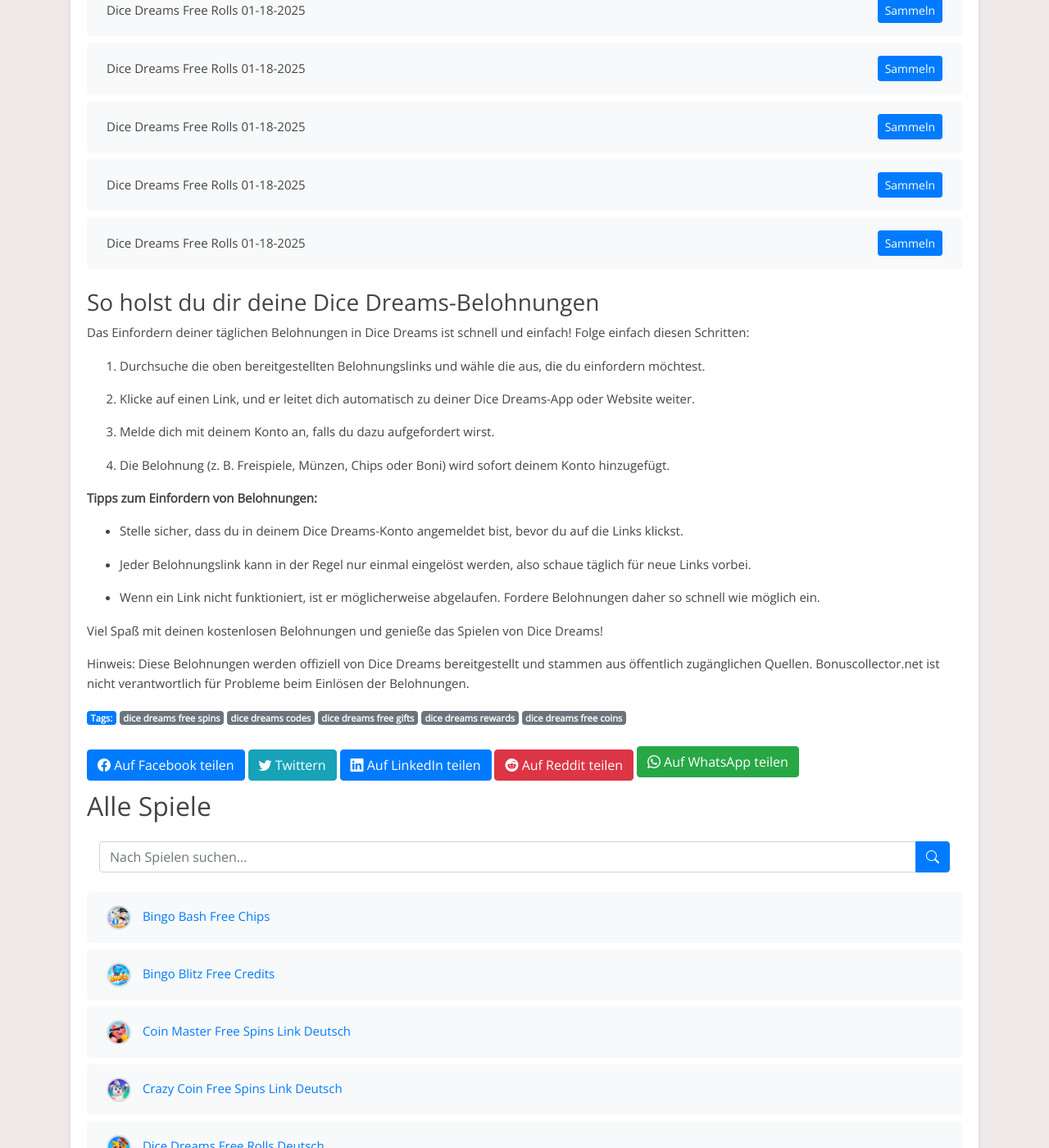
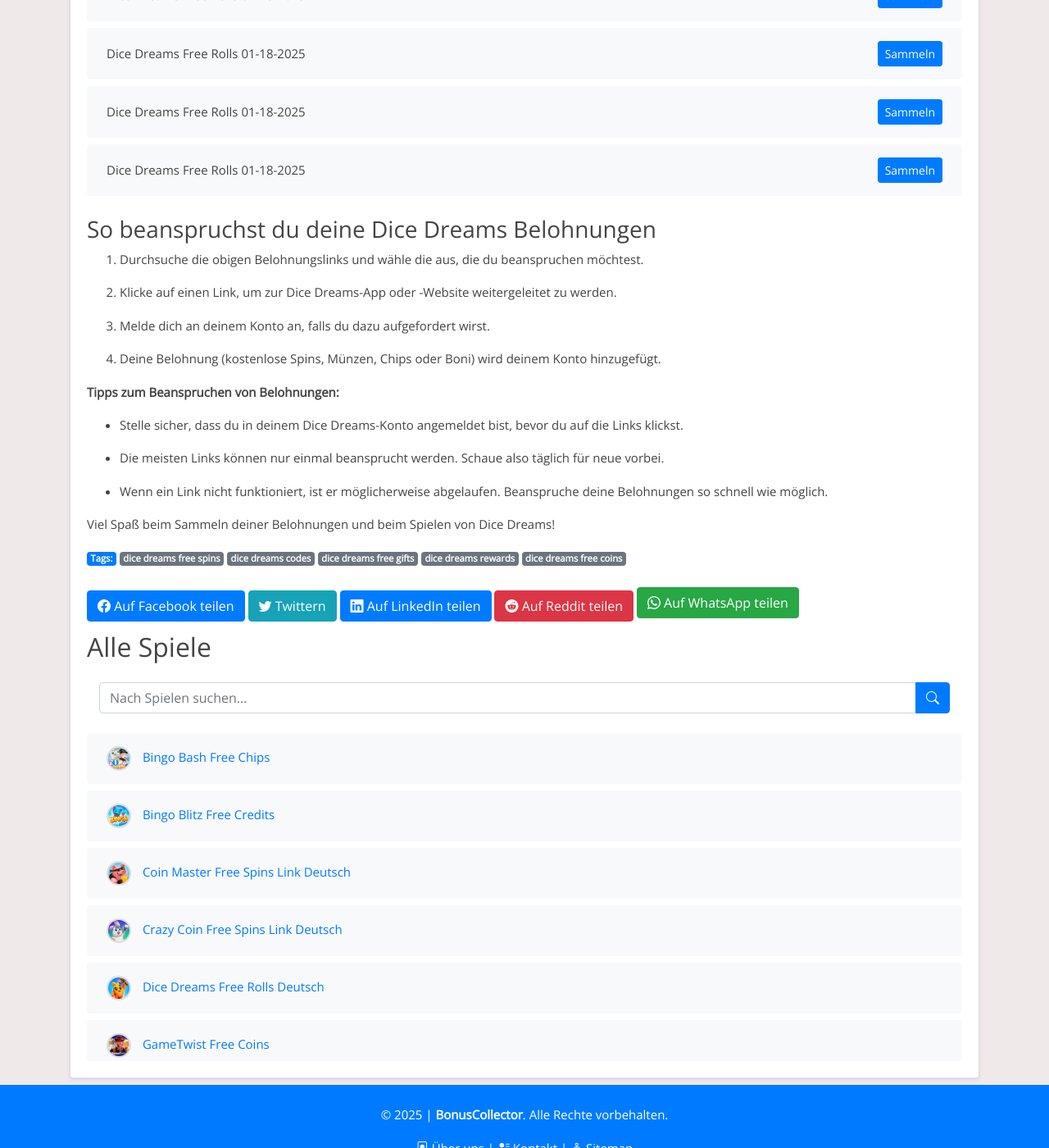
Before and after one commit to Prollad99/bs-de, a Jekyll site: the page built from _posts/2025-01-18-dice-dreams.md, in a window 1280 px wide and 1400 px high, scrolled down 7388 px. Shown: the whole window at 82% size. Built offline with Jekyll 4.4.1, drawn with Linux system fonts in a browser that asks for light colours; some of the changed text lies outside the part shown.

Commit message:
Update dice-dreams reward links, content, and modification timestamp

```diff
--- a/_includes/dice-dreams_footer.html
+++ b/_includes/dice-dreams_footer.html
@@ -1,27 +1,22 @@
-### So holst du dir deine Dice Dreams-Belohnungen
+### So beanspruchst du deine Dice Dreams Belohnungen
 
 
-Das Einfordern deiner täglichen Belohnungen in Dice Dreams ist schnell und einfach! Folge einfach diesen Schritten:
+1. Durchsuche die obigen Belohnungslinks und wähle die aus, die du beanspruchen möchtest.
 
-1. Durchsuche die oben bereitgestellten Belohnungslinks und wähle die aus, die du einfordern möchtest.
+2. Klicke auf einen Link, um zur Dice Dreams-App oder -Website weitergeleitet zu werden.
 
-2. Klicke auf einen Link, und er leitet dich automatisch zu deiner Dice Dreams-App oder Website weiter.
+3. Melde dich an deinem Konto an, falls du dazu aufgefordert wirst.
 
-3. Melde dich mit deinem Konto an, falls du dazu aufgefordert wirst.
-
-4. Die Belohnung (z. B. Freispiele, Münzen, Chips oder Boni) wird sofort deinem Konto hinzugefügt.
+4. Deine Belohnung (kostenlose Spins, Münzen, Chips oder Boni) wird deinem Konto hinzugefügt.
 
 
-**Tipps zum Einfordern von Belohnungen:**
+**Tipps zum Beanspruchen von Belohnungen:**
 
 - Stelle sicher, dass du in deinem Dice Dreams-Konto angemeldet bist, bevor du auf die Links klickst.
 
-- Jeder Belohnungslink kann in der Regel nur einmal eingelöst werden, also schaue täglich für neue Links vorbei.
+- Die meisten Links können nur einmal beansprucht werden. Schaue also täglich für neue vorbei.
 
-- Wenn ein Link nicht funktioniert, ist er möglicherweise abgelaufen. Fordere Belohnungen daher so schnell wie möglich ein.
+- Wenn ein Link nicht funktioniert, ist er möglicherweise abgelaufen. Beanspruche deine Belohnungen so schnell wie möglich.
 
 
-Viel Spaß mit deinen kostenlosen Belohnungen und genieße das Spielen von Dice Dreams!
-
-
-Hinweis: Diese Belohnungen werden offiziell von Dice Dreams bereitgestellt und stammen aus öffentlich zugänglichen Quellen. Bonuscollector.net ist nicht verantwortlich für Probleme beim Einlösen der Belohnungen.
+Viel Spaß beim Sammeln deiner Belohnungen und beim Spielen von Dice Dreams!
--- a/_includes/dice-dreams_post.html
+++ b/_includes/dice-dreams_post.html
@@ -1,13 +1,10 @@
-Entdecke tägliche Dice Dreams-Belohnungen!
+Entdecke tägliche Dice Dreams Belohnungen!
 
 
-Bist du ein Fan von Dice Dreams und möchtest dein Spielerlebnis verbessern? Du bist hier genau richtig! Diese Seite ist allen Dice Dreams-Enthusiasten gewidmet, die täglich kostenlose Belohnungen einfordern möchten. Hier findest du die neuesten Links, um Freispiele, Münzen, Chips und andere spannende Boni zu sammeln, damit du das Spiel noch mehr genießen kannst.
+Bist du ein Fan von Dice Dreams, der sein Spielerlebnis verbessern möchte? Du bist hier genau richtig! Diese Seite ist allen Dice Dreams-Fans gewidmet, die kostenlose tägliche Belohnungen sammeln möchten.
 
 
-Dice Dreams ist ein unterhaltsames Spiel, das von Millionen geliebt wird. Ob du höhere Level erreichen oder einfach nur den Nervenkitzel genießen möchtest – unsere täglichen Belohnungslinks halten dich im Spiel.
+Hinweis: Dice Dreams ist eine kostenlose App, die zu Unterhaltungszwecken entwickelt wurde. Bonuscollector.de ist eine unabhängige Plattform und steht nicht in Verbindung mit den Entwicklern oder Eigentümern des Spiels.
 
 
-Hinweis: Dice Dreams ist eine kostenlose App, die ausschließlich zu Unterhaltungszwecken entwickelt wurde. Bonuscollector.net ist eine unabhängige Plattform und steht in keiner Verbindung zu den Entwicklern oder Eigentümern von Dice Dreams.
-
-
-Schau täglich vorbei, um sicherzustellen, dass du keine Belohnung verpasst!
+Komm täglich vorbei, damit du keine Belohnungen verpasst!
```
